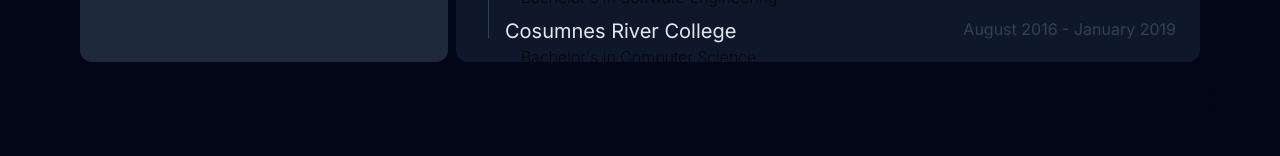
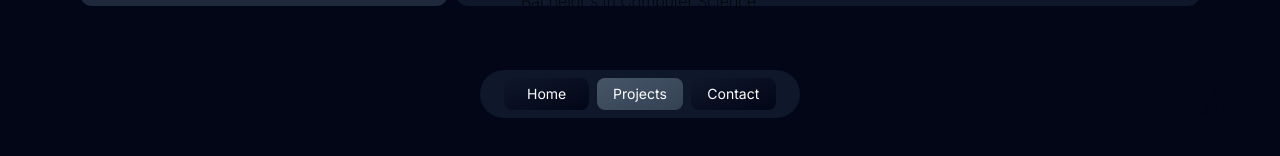
Before and after one commit to PitaFLAME/Main-Website-Directory, a Next.js app: page / in a window 1280 px wide. Shown: the part 618-774 px from the top of the page. Built offline with nearby package versions, Linux system fonts and the light colour scheme; some icons are missing; a web font is replaced by a local one.

Commit message:
added content selector with context

```diff
--- a/src/app/page.tsx
+++ b/src/app/page.tsx
@@ -1,38 +1,32 @@
+"use client"
+
 import MaxWidthWrapper from '@/components/MaxWidthWrapper';
-import Tile from '../components/Tile';
-import { getContent } from '@/components/TileContent';
-import { PartyPopper } from 'lucide-react';
 import PartyTime from '@/components/party-mode/PartyButton';
-import TileGroup from '@/components/TileGroup';
+import ContentSelector from '@/components/ContentSelector';
+import HomeContent from '@/components/Home/HomeContent';
+import { PageProvider, usePageContext } from '@/components/PageContext';
 
 
 export default function Home() {
+
+  const { activePage } = usePageContext()
+
   return (
-    <main className="bg-slate-950">
+    <PageProvider>
+      <main className="bg-slate-950">
 
-      <MaxWidthWrapper className='relative flex items-center h-screen'>
-        <div className="grid
-          grid-cols-8 grid-rows-8
-          md:grid-cols-12 md:grid-rows-12
-          h-[70vh] w-full gap-2">
+        <MaxWidthWrapper className='relative flex flex-col justify-center items-center h-screen'>
+          { activePage === 0 ? <HomeContent />
+          : activePage === 1 ? <></>
+          : activePage === 2 ? <></>
+          : <></>
+          }
+          <ContentSelector />
 
-          <Tile sizeType={8} accentID={4} render={getContent(0)} orientation={4} />
-          <Tile sizeType={7} accentID={3} render={getContent(4)} orientation={1} />
-          <TileGroup sizeType={9} orientation={4} tiles={[ (<Tile sizeType={11} accentID={4} key={0} />),
-            (<Tile sizeType={3} accentID={3} render={getContent(5)} key={1} />) ]} />
+          <PartyTime />
+        </MaxWidthWrapper>
 
-          <Tile sizeType={5} accentID={4} render={getContent(3)} />
-
-          <Tile sizeType={7} accentID={3} render={getContent(2)} orientation={3} />
-          <Tile sizeType={9} accentID={2} orientation={2} />
-          <Tile sizeType={8} accentID={4} render={getContent(1)} orientation={2} />
-
-
-        </div>
-
-        <PartyTime />
-      </MaxWidthWrapper>
-
-    </main>
+      </main>
+    </PageProvider>
   );
 }
--- /dev/null
+++ b/src/components/ContentSelector.tsx
@@ -0,0 +1,28 @@
+import SelectorButton from "./SelectorButton"
+
+
+const ContentSelector = () => {
+
+    const liStyles = "relative flex items-center justify-center"
+
+    return (
+        <div className="w-80 h-12 mt-16 bg-slate-900 rounded-full px-6 py-2" >
+
+            <ul className="grid grid-rows-1 grid-cols-3 gap-2 h-full" >
+                <li className={`${liStyles}`} >
+                    <SelectorButton text={"Home"} id={0} />
+                </li>
+                <li className={`${liStyles}`} >
+                    <SelectorButton text={"Projects"} id={1} />
+                </li>
+                <li className={`${liStyles}`} >
+                    <SelectorButton text={"Contact"} id={2} />
+
+                </li>
+            </ul>
+
+        </div>
+    )
+}
+
+export default ContentSelector
--- /dev/null
+++ b/src/components/Home/HomeContent.tsx
@@ -0,0 +1,33 @@
+import Tile from "../Tile"
+import { getContent } from "../TileContent"
+import TileGroup from "../TileGroup"
+
+
+
+const HomeContent = () => {
+
+
+    return (
+        <div className="grid
+          grid-cols-8 grid-rows-8
+          md:grid-cols-12 md:grid-rows-12
+          h-[70vh] w-full gap-2">
+
+          <Tile sizeType={8} accentID={4} render={getContent(0)} orientation={4} />
+          <Tile sizeType={7} accentID={3} render={getContent(4)} orientation={1} />
+          <TileGroup sizeType={9} orientation={4} tiles={[
+                    (<Tile sizeType={11} accentID={4} key={0} />),
+                    (<Tile sizeType={3} accentID={3} render={getContent(5)} key={1} />) ]} />
+
+          <Tile sizeType={5} accentID={4} render={getContent(3)} />
+
+          <Tile sizeType={7} accentID={3} render={getContent(2)} orientation={3} />
+          <Tile sizeType={9} accentID={2} orientation={2} />
+          <Tile sizeType={8} accentID={4} render={getContent(1)} orientation={2} />
+
+
+        </div>
+    )
+}
+
+export default HomeContent
--- /dev/null
+++ b/src/components/PageContext.tsx
@@ -0,0 +1,28 @@
+"use client"
+
+import React, { createContext, useState, useContext, ReactNode } from 'react';
+
+
+interface PageContextType {
+  activePage: number;
+  setActivePage: (page: number) => void;
+}
+
+const defaultContextValue: PageContextType = {
+  activePage: 0,
+  setActivePage: () => {}
+};
+
+const PageContext = createContext<PageContextType>(defaultContextValue);
+
+export const PageProvider: React.FC<{ children: ReactNode }> = ({ children }) => {
+  const [activePage, setActivePage] = useState<number>(1);
+
+  return (
+    <PageContext.Provider value={{ activePage, setActivePage }}>
+      {children}
+    </PageContext.Provider>
+  );
+};
+
+export const usePageContext = () => useContext(PageContext);
--- /dev/null
+++ b/src/components/SelectorButton.tsx
@@ -0,0 +1,34 @@
+"use client"
+
+import { useState } from "react";
+import { usePageContext } from "./PageContext";
+
+
+const SelectorButton = ({text, id}:{
+    text: string
+    id: number
+}) => {
+
+    const [isHovered, setHovered] = useState(false);
+    const { activePage, setActivePage } = usePageContext()
+    const active = activePage === id
+
+    return (
+        <>
+            <p className={`text-white z-30 text-sm group cursor-pointer`}
+                onMouseEnter={() => {setHovered(true)}}
+                onMouseLeave={() => {setHovered(false)}}
+                onClick={() => {setActivePage(id)}}>
+                    {text}
+            </p>
+            <div className={`absolute h-full w-full rounded-lg
+                ${active ? "bg-gradient-to-br from-slate-600 to-slate-700" :
+                    isHovered ? "bg-slate-800" : "bg-gradient-to-br from-slate-900 to-slate-950"}`}
+                onMouseEnter={() => {setHovered(true)}}
+                onMouseLeave={() => {setHovered(false)}}
+                onClick={() => {setActivePage(id)}} />
+        </>
+    )
+}
+
+export default SelectorButton
```
